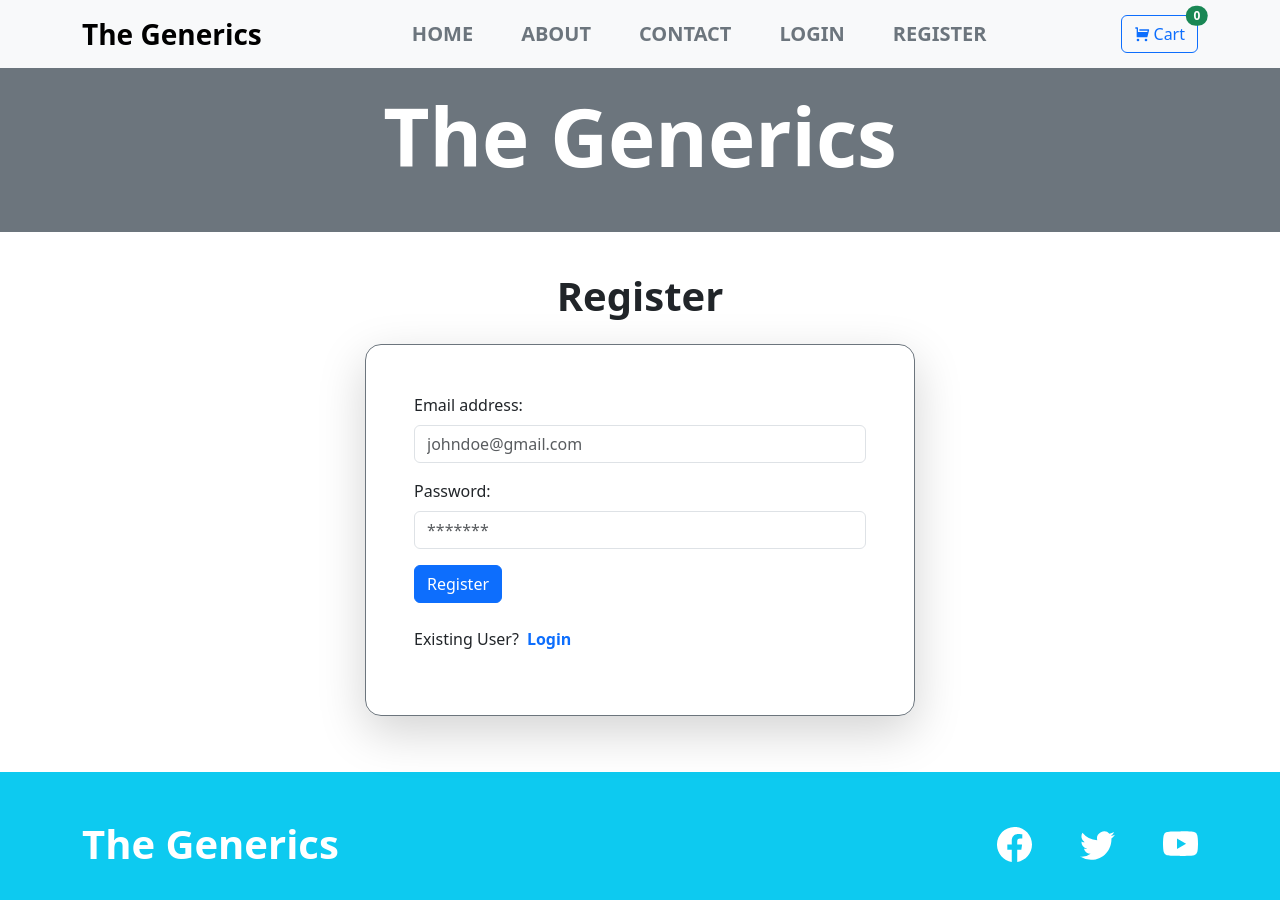
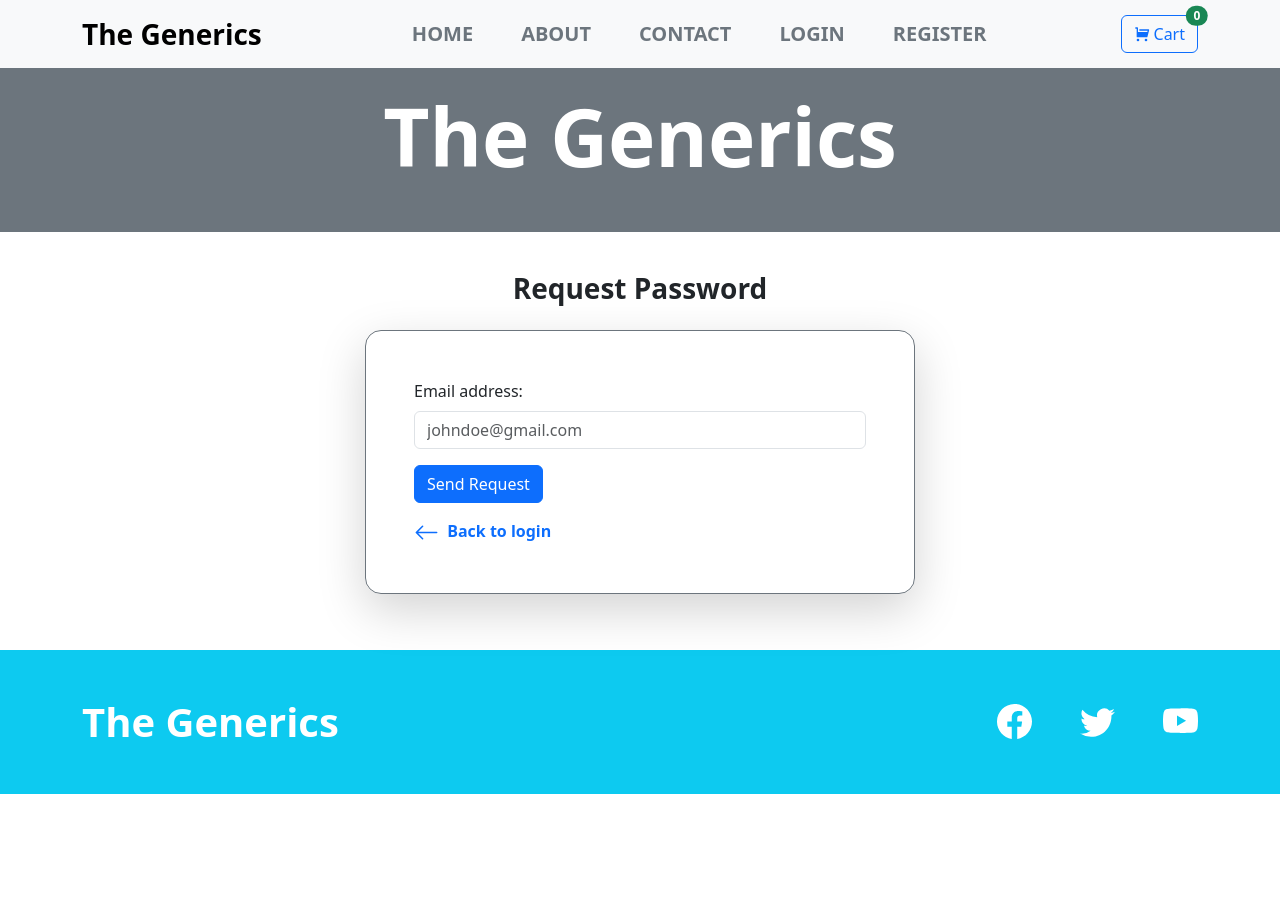
Before and after one commit to shubhamv387/ReactSimpleEcommerceApp, a React (Vite) app: page /forgot-password in a window 1280 px wide. Shown: the top 900 px of the page. After the commit the page ends 800 px from the top, so only its background shows below. Built offline with nearby package versions, Linux system fonts and the light colour scheme.

Commit message:
made some changes

```diff
--- a/src/App.jsx
+++ b/src/App.jsx
@@ -14,6 +14,7 @@ import ProductDetails from './pages/ProductDetails';
 import Auth from './pages/Auth';
 import AuthContext from './store/auth-context';
 import { useContext } from 'react';
+import ForgotPassword from './pages/ForgotPassword';
 
 function App() {
   const authCtx = useContext(AuthContext);
@@ -43,7 +44,8 @@ function App() {
           <Route path='/login' element={<LoggedInRoute element={<Auth />} />} />
           <Route
             path='/forgot-password'
-            element={<LoggedInRoute element={<Auth />} />}
+            element={<ForgotPassword />}
+            // element={<LoggedInRoute element={<ForgotPassword />} />}
           />
 
           <Route
--- a/src/pages/Auth.jsx
+++ b/src/pages/Auth.jsx
@@ -56,7 +56,7 @@ const Auth = () => {
 
       toast.success('Successfully logged in!', { position: 'bottom-right' });
 
-      navigate('/');
+      navigate('/store');
 
       setFormData({ email: '', password: '' });
     } catch (error) {
--- /dev/null
+++ b/src/pages/ForgotPassword.jsx
@@ -0,0 +1,58 @@
+import { Button, Form } from 'react-bootstrap';
+import Section from '../components/UI/Section';
+import { Link } from 'react-router-dom';
+import { BsArrowLeft } from 'react-icons/bs';
+import { useRef } from 'react';
+import { toast } from 'react-toastify';
+
+const ForgotPassword = () => {
+  const emailInputRef = useRef();
+
+  const formSubmitHandler = (e) => {
+    e.preventDefault();
+    const enteredEmail = emailInputRef.current.value;
+
+    toast.info('Feature is not implemented yet!');
+    console.log(enteredEmail);
+    emailInputRef.current.value = '';
+  };
+
+  return (
+    <Section>
+      <div className='d-flex flex-column align-items-center'>
+        <h3 className='fw-semibold'>Request Password</h3>
+      </div>
+
+      <div
+        className='w-100 shadow-lg p-md-5 p-4 rounded-4 border border-1 border-secondary mb-3'
+        style={{ maxWidth: '550px' }}
+      >
+        <Form className='w-100' onSubmit={formSubmitHandler}>
+          <Form.Group className='mb-3' controlId='formBasicEmail'>
+            <Form.Label className='cursor-pointer'>Email address:</Form.Label>
+            <Form.Control
+              //   onChange={inputHandler}
+              ref={emailInputRef}
+              type='email'
+              placeholder='johndoe@gmail.com'
+              name='email'
+              //   value={formData.email}
+            />
+          </Form.Group>
+
+          <Button variant='primary' type='submit'>
+            Send Request
+          </Button>
+        </Form>
+
+        <div className='mt-3'>
+          <Link className='text-decoration-none fw-semibold' to={'/login'}>
+            <BsArrowLeft size={25} className='me-1' /> Back to login
+          </Link>
+        </div>
+      </div>
+    </Section>
+  );
+};
+
+export default ForgotPassword;
```
